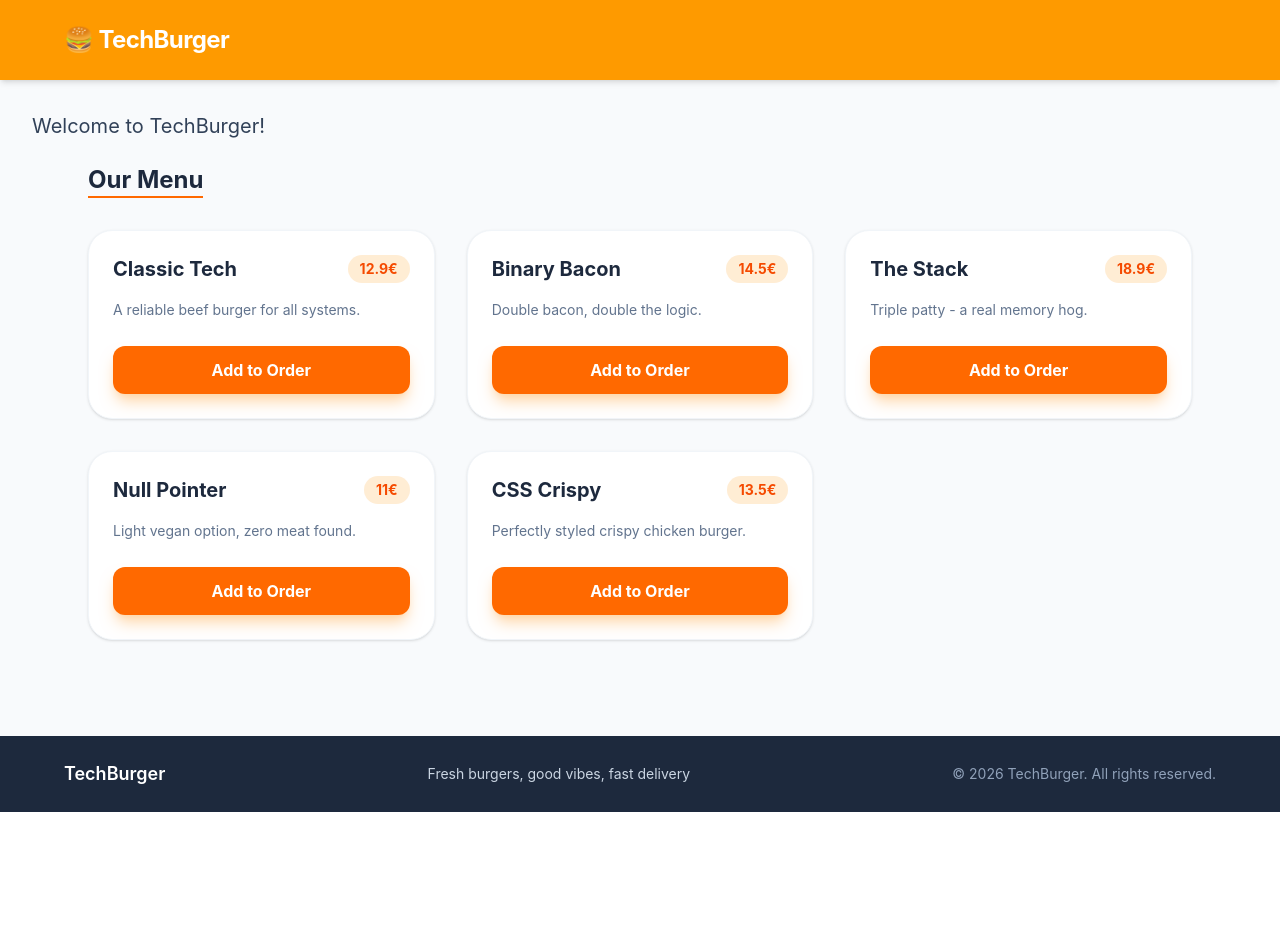
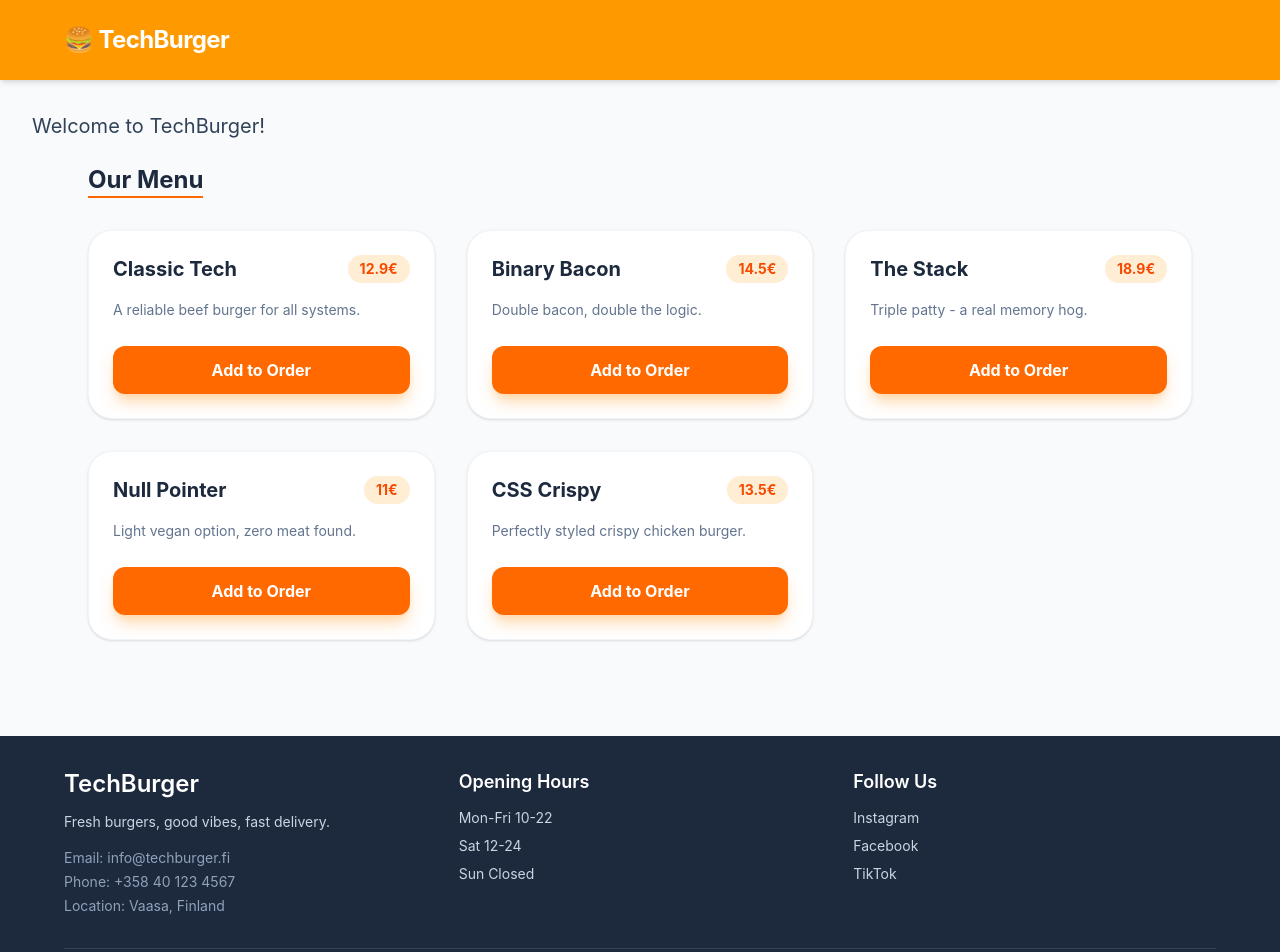
Before and after one commit to MPerttu/techburger, a React (Vite) app: page / in a window 1280 px wide. Shown: the top 952 px of the page. Before the commit the page ends 812 px from the top, so only its background shows below. Built offline with nearby package versions, Linux system fonts and the light colour scheme.

Commit message:
Create mega footer with mapped lists

```diff
--- a/src/components/Footer.tsx
+++ b/src/components/Footer.tsx
@@ -1,12 +1,69 @@
 export function Footer() {
+  const openingHours = ["Mon-Fri 10-22", "Sat 12-24", "Sun Closed"];
+
+  const socialLinks = [
+    {
+      name: "Instagram",
+      url: "https://instagram.com",
+    },
+    {
+      name: "Facebook",
+      url: "https://facebook.com",
+    },
+    {
+      name: "TikTok",
+      url: "https://tiktok.com",
+    },
+  ];
+
   return (
-    <footer className="bg-slate-800 text-white py-6 px-8 mt-10">
-      <div className="max-w-6xl mx-auto flex flex-col md:flex-row justify-between items-center gap-4">
-        <p className="font-semibold text-lg">TechBurger</p>
-        <p className="text-sm text-slate-300">
-          Fresh burgers, good vibes, fast delivery
-        </p>
-        <p className="text-sm text-slate-400">
+    <footer className="bg-slate-800 text-white py-8 px-8 mt-10">
+      <div className="max-w-6xl mx-auto grid grid-cols-1 md:grid-cols-3 gap-8">
+        {/* Column 1 */}
+        <div>
+          <p className="font-semibold text-2xl">TechBurger</p>
+          <p className="text-sm text-slate-300 mt-3">
+            Fresh burgers, good vibes, fast delivery.
+          </p>
+          <div className="text-sm text-slate-400 mt-4 space-y-1">
+            <p>Email: info@techburger.fi</p>
+            <p>Phone: +358 40 123 4567</p>
+            <p>Location: Vaasa, Finland</p>
+          </div>
+        </div>
+
+        {/* Column 2 */}
+        <div>
+          <h3 className="font-semibold text-lg mb-3">Opening Hours</h3>
+          <ul className="text-sm text-slate-300 space-y-2">
+            {openingHours.map((hour) => (
+              <li key={hour}>{hour}</li>
+            ))}
+          </ul>
+        </div>
+
+        {/* Column 3 */}
+        <div>
+          <h3 className="font-semibold text-lg mb-3">Follow Us</h3>
+          <ul className="text-sm text-slate-300 space-y-2">
+            {socialLinks.map((link) => (
+              <li key={link.name}>
+                <a
+                  href={link.url}
+                  target="_blank"
+                  rel="noreferrer"
+                  className="hover:text-yellow-400 transition-colors"
+                >
+                  {link.name}
+                </a>
+              </li>
+            ))}
+          </ul>
+        </div>
+      </div>
+
+      <div className="max-w-6xl mx-auto border-t border-slate-700 mt-8 pt-4">
+        <p className="text-sm text-slate-400 text-center">
           © 2026 TechBurger. All rights reserved.
         </p>
       </div>
```
